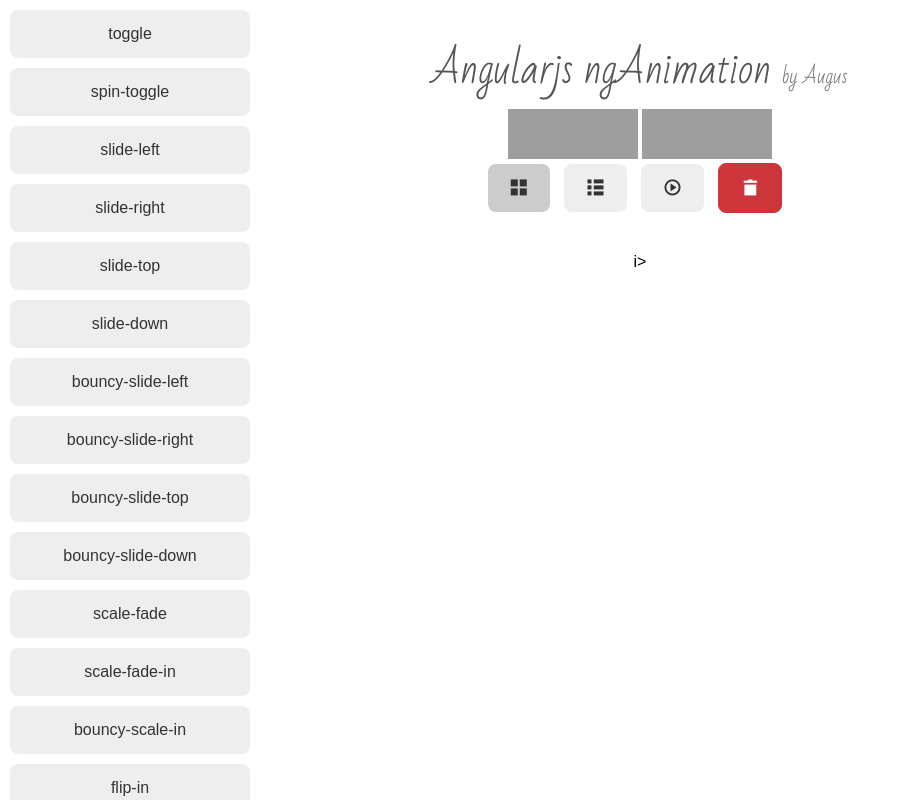
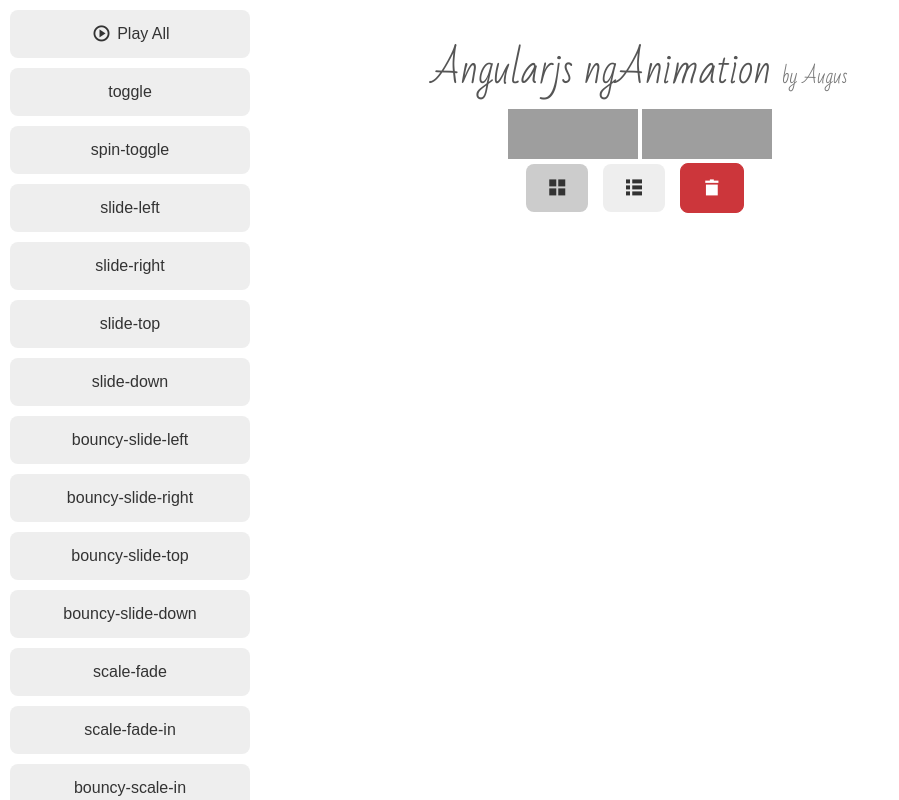
Before and after one commit to Augus/ngAnimate, a plain HTML site: page index.html in a window 1280 px wide. Shown: the whole page, without its empty margins (0-899 px from the left). Drawn offline with Linux system fonts and the light colour scheme; grey boxes are pictures that could not be loaded.

Commit message:
Refine Demo Page.

```diff
--- a/index.html
+++ b/index.html
@@ -32,13 +32,13 @@
   <!-- /Github buttons -->
 
 	<div class="sidebar">
+    <div class="btn block" ng-click="playAll(0)"><i class="icon-play-circled2"></i> Play All</div>
 		<div ng-repeat="animation in animations" class="btn block" ng-click="add(animation)">{{animation}}</div>
 	</div>
 
   <div class="controls">
     <div class="btn" ng-class="{'active' : layoutMode == 0}" ng-click="switchGridMode()"><i class="icon-th-large"></i></div>
     <div class="btn" ng-class="{'active' : layoutMode == 1}" ng-click="switchListMode()"><i class="icon-th-list"></i></div>
-    <div class="btn" ng-click="playAll(0)"><i class="icon-play-circled2"></i></div>
     <div class="btn red" ng-click="clean()"><i class="icon-trash"></i></div>
   </div>
 
@@ -47,8 +47,4 @@
 	</ul>
 
 </body>
-</html>i>
-	</ul>
-
-</body>
 </html>
```
